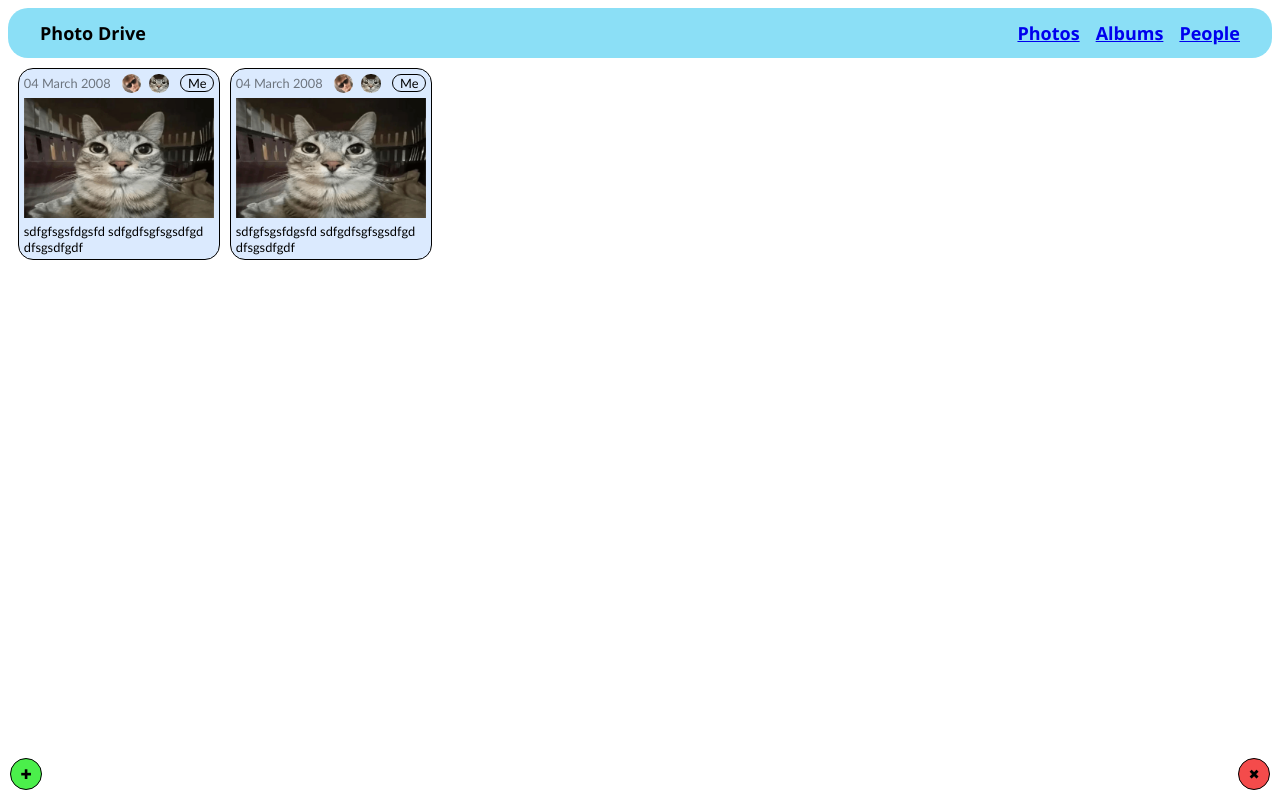
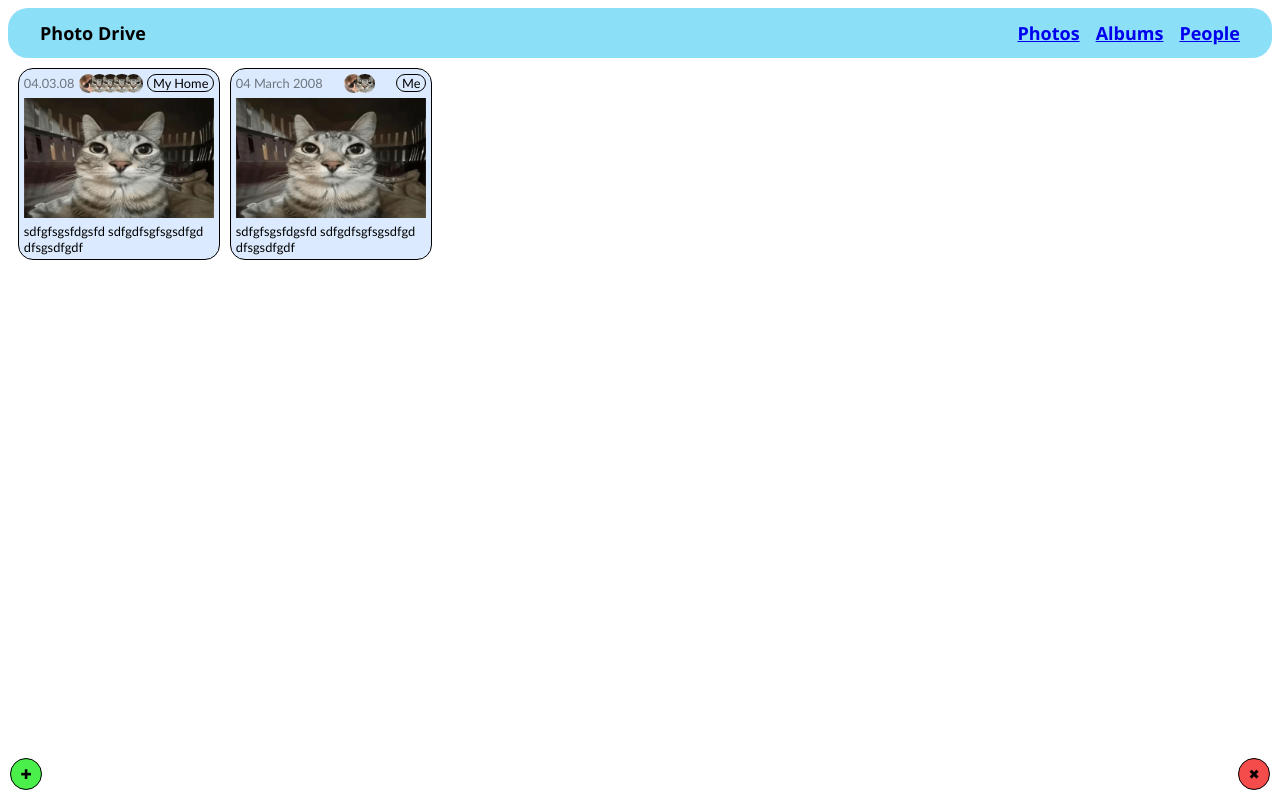
Before and after one commit to AndrewKliusa/university-gdrive-clone, a website: page frontend/photos.html in a window 1280 px wide. Drawn offline with Linux system fonts and the light colour scheme.

Commit message:
aldumbs boilerplate

```diff
--- a/frontend/css/style.css
+++ b/frontend/css/photos.css
@@ -32,7 +32,7 @@
 
 .card {
   width:12.5rem;
-  border: 1px solid;
+  border: 0.5px solid;
   border-radius: 15px;
   background: #dbeafe;
   display: flex;
@@ -57,6 +57,11 @@
   width: 1.2rem;
   height: 1.2rem;
   border-radius: 25px;
+  margin-left: -0.5rem
+}
+
+.person-image:first-child {
+  margin-left: 0;
 }
 
 .images-container {
@@ -64,10 +69,10 @@
   flex-flow: row;
 }
 
-.image-people-wrapper {
+.people-images-wrapper {
   display: flex;
   flex-flow: row;
-  gap: 0.5rem;
+  gap: -0.5rem;
 }
 
 .date-text {
@@ -78,9 +83,10 @@
   text-align: center;
   border: 1px solid;
   border-radius: 20px;
-  width: 2rem;
+  width: fit-content;
   height: 1rem;
   justify-content: center;
+  padding: 0 0.3rem;
 }
 
 .photo-top {
--- a/frontend/index.html
+++ b/frontend/photos.html
@@ -4,7 +4,7 @@
     <meta charset="UTF-8">
     <meta name="viewport" content="width=device-width, initial-scale=1.0">
     <title>Photo Drive</title>
-    <link rel="stylesheet" href="css/style.css">
+    <link rel="stylesheet" href="css/photos.css">
   </head>
   <body>
     <script src="index.js" defer></script>
@@ -19,12 +19,15 @@
     <div class="grid">
       <div class="card">
         <div class="photo-top">
-          <span class="date-text">04 March 2008</span>
-          <div class="image-people-wrapper">
+          <span class="date-text">04.03.08</span>
+          <div class="people-images-wrapper">
             <img class="person-image" src="resources/test_cropped.jpg">
             <img class="person-image" src="resources/cat_cropped.png">
+            <img class="person-image" src="resources/cat_cropped.png">
+            <img class="person-image" src="resources/cat_cropped.png">
+            <img class="person-image" src="resources/cat_cropped.png">
           </div>
-          <span class="album-text">Me</span>
+          <span class="album-text">My Home</span>
         </div>
         <img class="main-image" src="resources/cat.png">
         <span class="card-caption">sdfgfsgsfdgsfd sdfgdfsgfsgsdfgd dfsgsdfgdf</span>
@@ -32,7 +35,7 @@
       <div class="card">
         <div class="photo-top">
           <span class="date-text">04 March 2008</span>
-          <div class="image-people-wrapper">
+          <div class="people-images-wrapper">
             <img class="person-image" src="resources/test_cropped.jpg">
             <img class="person-image" src="resources/cat_cropped.png">
           </div>
```
Also changed, not shown: frontend/albums.html (+23 -0 lines), frontend/css/albums.css (added).
